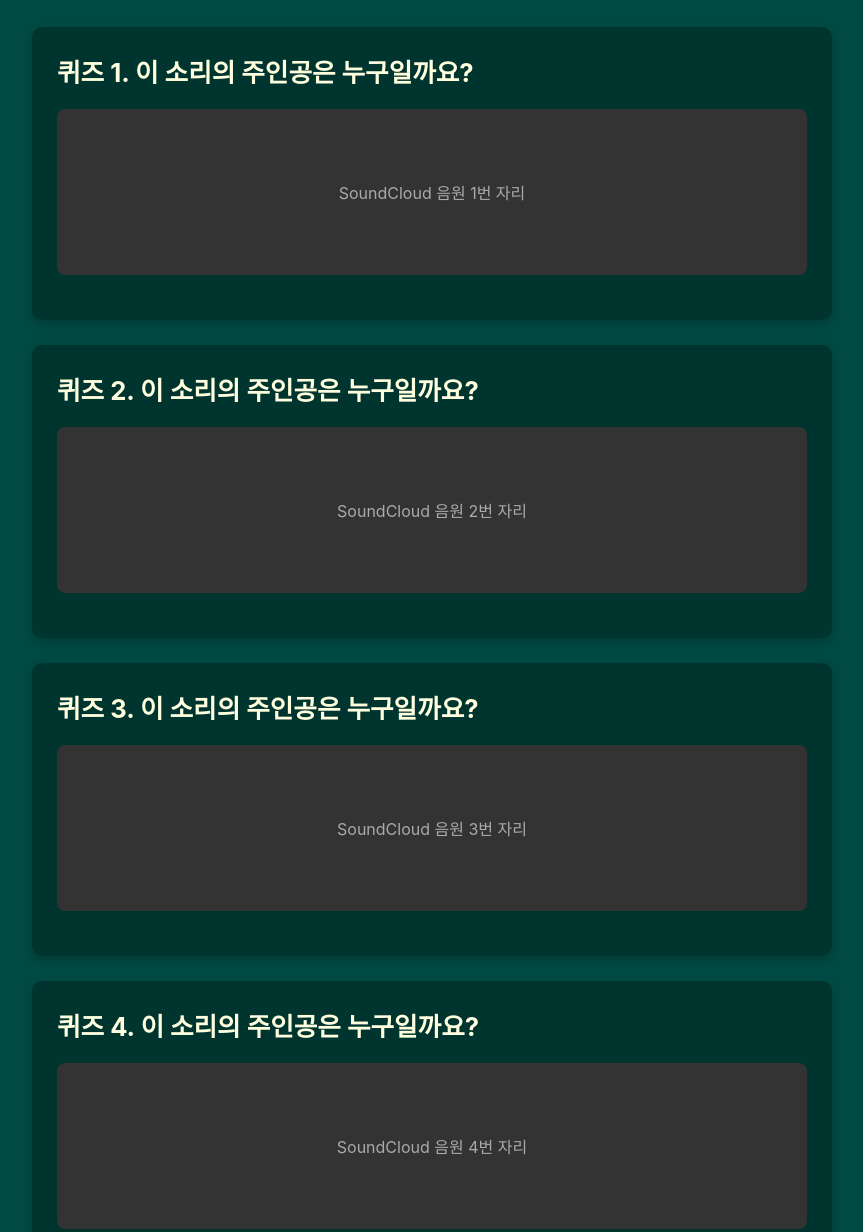
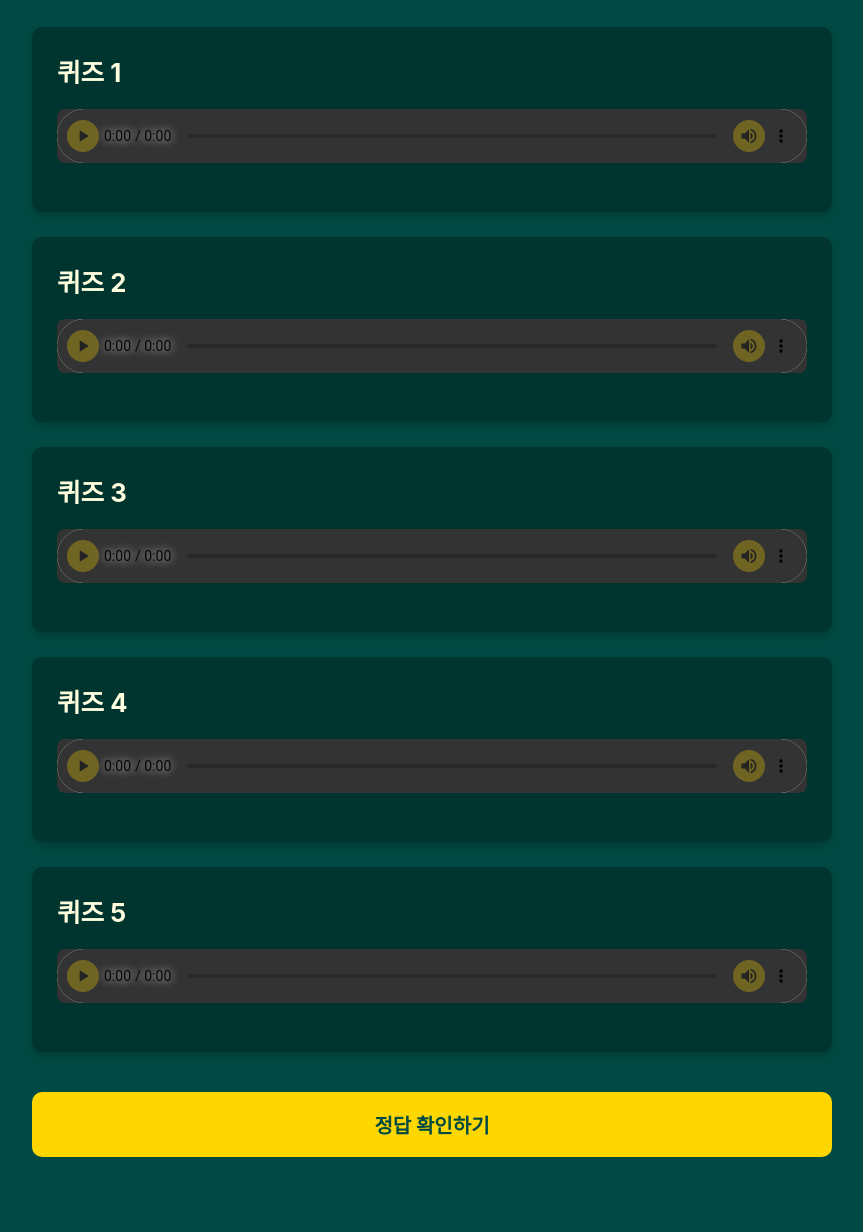
Before and after one commit to hongsfive/br-eco-quiz, a plain HTML site: page index.html in a window 1280 px wide. Shown: the part 339-1571 px from the top of the page, without its empty margins (208-1071 px from the left). After the commit the page ends 1516 px from the top, so only its background shows below. Drawn offline with Linux system fonts and the light colour scheme; a web font is replaced by a local one.

Commit message:
Add audio files and update HTML/CSS for audio playback

```diff
--- a/index.html
+++ b/index.html
@@ -26,42 +26,57 @@
                 <br /> 그리고 어떤 동물인지 맞춰보세요!</p>
 
             <div class="quiz-item">
-                <h3>퀴즈 1. 이 소리의 주인공은 누구일까요?</h3>
+                <h3>퀴즈 1</h3>
 
                 <div class="embed-soundcloud">
-                    <div class="placeholder">SoundCloud 음원 1번 자리</div>
+                    <audio controls>
+                        <source src="audio/sound1.mp3" type="audio/mpeg">
+                        브라우저가 오디오를 지원하지 않습니다.
+                    </audio>
                 </div>
             </div>
 
             <div class="quiz-item">
-                <h3>퀴즈 2. 이 소리의 주인공은 누구일까요?</h3>
+                <h3>퀴즈 2</h3>
 
                 <div class="embed-soundcloud">
-                    <div class="placeholder">SoundCloud 음원 2번 자리</div>
+                    <audio controls>
+                        <source src="audio/sound2.mp3" type="audio/mpeg">
+                        브라우저가 오디오를 지원하지 않습니다.
+                    </audio>
                 </div>
             </div>
 
             <div class="quiz-item">
-                <h3>퀴즈 3. 이 소리의 주인공은 누구일까요?</h3>
+                <h3>퀴즈 3</h3>
 
                 <div class="embed-soundcloud">
-                    <div class="placeholder">SoundCloud 음원 3번 자리</div>
+                    <audio controls>
+                        <source src="audio/sound3.mp3" type="audio/mpeg">
+                        브라우저가 오디오를 지원하지 않습니다.
+                    </audio>
                 </div>
             </div>
 
             <div class="quiz-item">
-                <h3>퀴즈 4. 이 소리의 주인공은 누구일까요?</h3>
+                <h3>퀴즈 4</h3>
 
                 <div class="embed-soundcloud">
-                    <div class="placeholder">SoundCloud 음원 4번 자리</div>
+                    <audio controls>
+                        <source src="audio/sound4.mp3" type="audio/mpeg">
+                        브라우저가 오디오를 지원하지 않습니다.
+                    </audio>
                 </div>
             </div>
 
             <div class="quiz-item">
-                <h3>퀴즈 5. 이 소리의 주인공은 누구일까요?</h3>
+                <h3>퀴즈 5</h3>
 
                 <div class="embed-soundcloud">
-                    <div class="placeholder">SoundCloud 음원 5번 자리</div>
+                    <audio controls>
+                        <source src="audio/sound5.mp3" type="audio/mpeg">
+                        브라우저가 오디오를 지원하지 않습니다.
+                    </audio>
                 </div>
             </div>
 
--- a/style.css
+++ b/style.css
@@ -94,6 +94,25 @@
     border-radius: 8px;
 }
 
+/* HTML5 Audio 플레이어 스타일 */
+.embed-soundcloud audio {
+    width: 100%;
+    height: 54px;
+    background-color: #333;
+    border-radius: 8px;
+}
+
+/* Audio 플레이어 컨트롤 커스터마이징 */
+.embed-soundcloud audio::-webkit-media-controls-panel {
+    background-color: #333;
+}
+
+.embed-soundcloud audio::-webkit-media-controls-play-button,
+.embed-soundcloud audio::-webkit-media-controls-mute-button {
+    background-color: #FFD700;
+    border-radius: 50%;
+}
+
 /* Vimeo (16:9 반응형) 컨테이너 */
 .embed-vimeo {
     position: relative;
```
Also changed, not shown: answer.html (+4 -4 lines), 5 other files.
